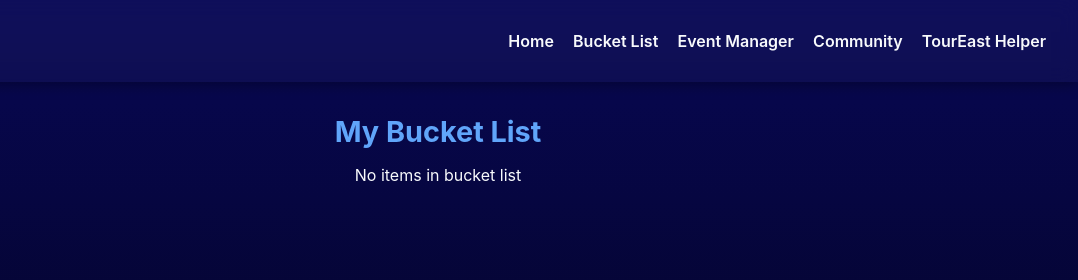
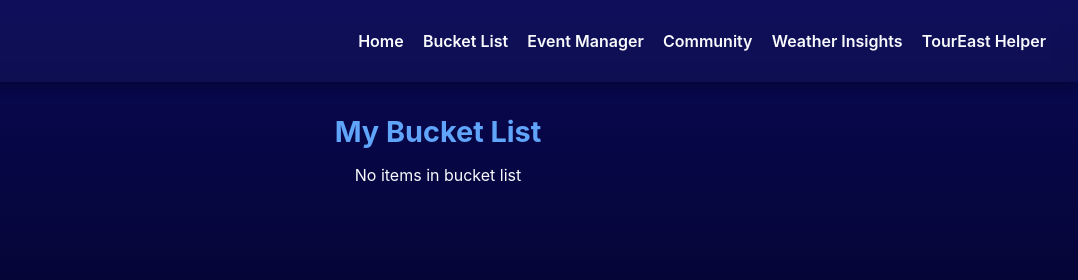
Before and after one commit to ajitdikshit/toureastapp, a plain HTML site: page bucket.html in a window 1280 px wide. Shown: the top 280 px of the page, 202-1280 px from the left. Drawn offline with Linux system fonts and the light colour scheme.

Commit message:
Update bucket.html

```diff
--- a/bucket.html
+++ b/bucket.html
@@ -10,11 +10,12 @@
   <header>
 
     <img src="logo.png" alt="App Logo" class="logo">
-     <nav>
+    <nav>
       <a href="home.html">Home</a>
       <a href="bucket.html">Bucket List</a>
       <a href="events.html">Event Manager</a>
       <a href="community.html">Community</a>
+      <a href="weather.html">Weather Insights</a>
       <a href="https://cdn.botpress.cloud/webchat/v3.3/shareable.html?configUrl=https://files.bpcontent.cloud/2025/07/14/08/20250714085027-U59VKKK0.json">TourEast Helper</a>
     </nav>
   </header>
```
